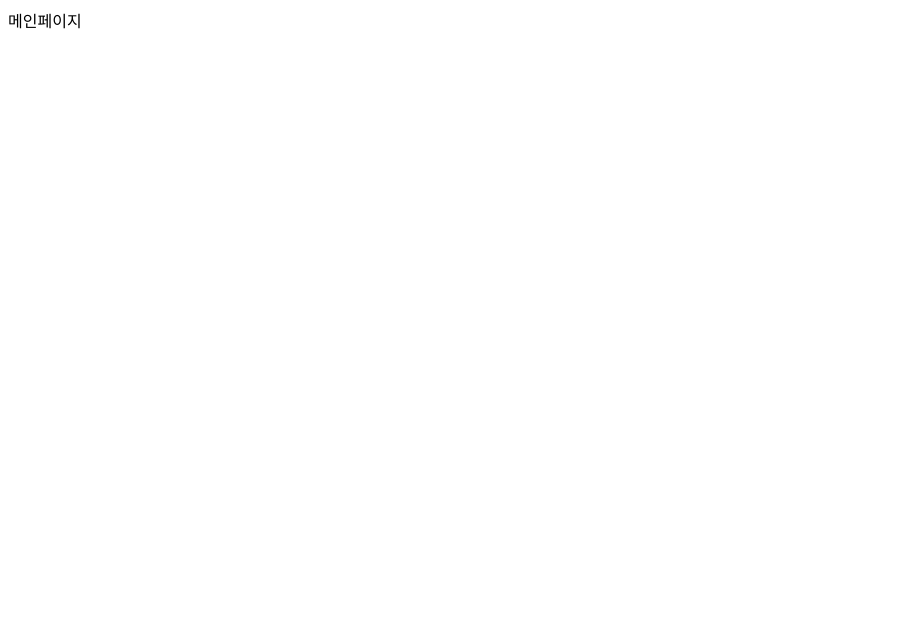
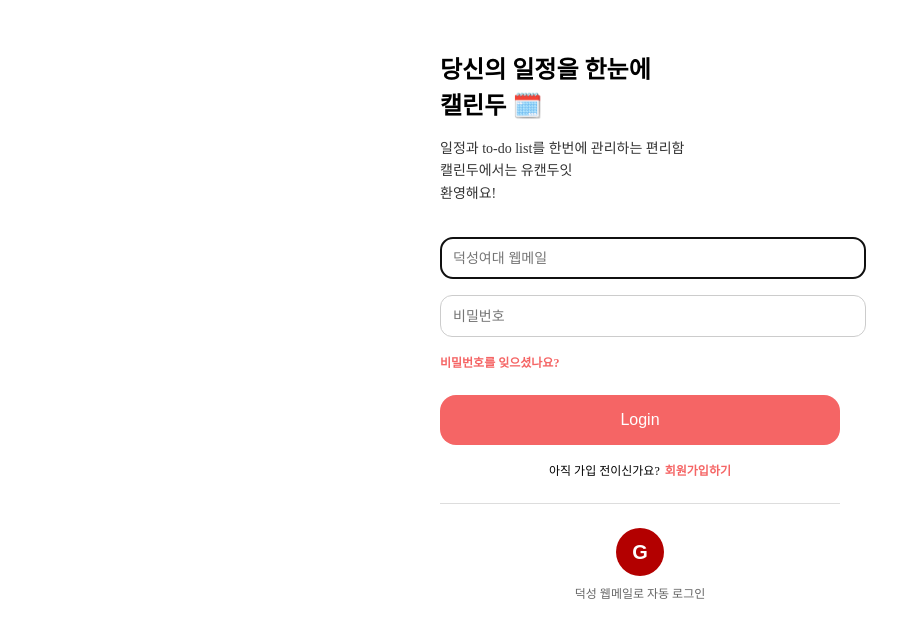
Before and after one commit to dusskdus/calen-do_FE, a React (Create React App) app in the folder calendo-fe/: page / in a window 1280 px wide. Shown: the top 638 px of the page, without its empty margins (0-920 px from the left). Built offline with nearby package versions, Linux system fonts and the light colour scheme.

Commit message:
feat: 첫번째 로그인 화면 구현

```diff
--- a/calendo-fe/package.json
+++ b/calendo-fe/package.json
@@ -6,7 +6,7 @@
     "cra-template": "1.2.0",
     "react": "^19.0.0",
     "react-dom": "^19.0.0",
-    "react-router-dom": "^7.1.3",
+    "react-router-dom": "^7.1.5",
     "react-scripts": "5.0.1"
   },
   "scripts": {
--- a/calendo-fe/src/Routes.js
+++ b/calendo-fe/src/Routes.js
@@ -1,15 +1,18 @@
 import React from "react";
 import { BrowserRouter, Route, Routes } from "react-router-dom";
 
-import Home from "./pages/home/Home";
-
+import Login from "./pages/Login"; // Login 페이지 import
+import WholeSchedule from "./pages/WholeSchedule"; // 로그인 성공 시 이동할 페이지 import
+import Home from "./pages/home/Home"; // 기존 Home 페이지
 
 const Router = () => {
     return (
         <BrowserRouter>
             <div>
                 <Routes>
-                <Route path="/" element={<Home />} />
+                    <Route path="/" element={<Login />} /> {/* 기본 경로는 로그인 페이지 */}
+                    <Route path="/whole-schedule" element={<WholeSchedule />} /> {/* 로그인 성공 시 이동할 페이지 */}
+                    <Route path="/home" element={<Home />} /> {/* 기존 Home 페이지는 /home 경로로 이동 */}
                 </Routes>
             </div>
         </BrowserRouter>
--- /dev/null
+++ b/calendo-fe/src/pages/Login.jsx
@@ -0,0 +1,81 @@
+import React, { useState, useEffect, useRef } from "react";
+import { useNavigate } from "react-router-dom";
+import '../styles/Login.css'; // 스타일 적용
+
+const Login = () => {
+  const navigate = useNavigate();
+  const [email, setEmail] = useState("");
+  const [password, setPassword] = useState("");
+  const [showPassword, setShowPassword] = useState(false); // 비밀번호 보이기/숨기기 상태
+  const emailRef = useRef(null);
+
+  useEffect(() => {
+    emailRef.current.focus(); // 이메일 입력 필드에 자동 포커스
+  }, []);
+
+  const handleLogin = () => {
+    if (email.trim() === "admin" && password.trim() === "1234") {
+      navigate("/whole-schedule"); // 로그인 성공 시 이동
+    } else {
+      alert("아이디 또는 비밀번호가 올바르지 않습니다.");
+    }
+  };
+
+  return (
+    <div className="login-container">
+      <h2 className="login-title">당신의 일정을 한눈에<br />캘린두 🗓️</h2>
+      <p className="login-subtitle">
+        일정과 to-do list를 한번에 관리하는 편리함 <br />
+        캘린두에서는 유캔두잇 <br />
+        환영해요!
+      </p>
+
+      <input
+        ref={emailRef}
+        type="text"
+        placeholder="덕성여대 웹메일"
+        value={email}
+        onChange={(e) => setEmail(e.target.value)}
+        className="login-input"
+      />
+
+      <div className="password-input-container">
+        <input
+          type={showPassword ? "text" : "password"}
+          placeholder="비밀번호"
+          value={password}
+          onChange={(e) => setPassword(e.target.value)}
+          className="login-input"
+        />
+        <span
+          className="toggle-password"
+          onClick={() => setShowPassword(!showPassword)}
+        >
+          {showPassword ? "" : ""}
+        </span>
+      </div>
+
+      <div className="forgot-password">
+        <a href="#">비밀번호를 잊으셨나요?</a>
+      </div>
+
+      <button onClick={handleLogin} className="login-button">
+        Login
+      </button>
+
+      <div className="register-container">
+        <span>아직 가입 전이신가요?</span>
+        <a href="#" className="register-link">
+          회원가입하기
+        </a>
+      </div>
+
+      <hr className="divider" />
+
+      <button className="google-login-button">G</button>
+      <p className="google-login-text">덕성 웹메일로 자동 로그인</p>
+    </div>
+  );
+};
+
+export default Login;
--- /dev/null
+++ b/calendo-fe/src/pages/WholeSchedule.jsx
@@ -0,0 +1,19 @@
+import React from "react";
+
+const WholeSchedule = () => {
+  return (
+    <div style={styles.container}>
+      <h1>📅 전체 일정 페이지</h1>
+      <p>로그인에 성공하셨습니다! 여기에 일정을 표시하세요.</p>
+    </div>
+  );
+};
+
+const styles = {
+  container: {
+    textAlign: "center",
+    marginTop: "50px",
+  }
+};
+
+export default WholeSchedule;
--- /dev/null
+++ b/calendo-fe/src/styles/Login.css
@@ -0,0 +1,112 @@
+.login-container {
+  max-width: 400px;
+  margin: 0 auto;
+  padding: 24px;
+  text-align: left;
+}
+
+.login-title {
+  font-size: 24px;
+  font-weight: bold;
+  margin-bottom: 12px;
+  line-height: 1.5;
+}
+
+.login-subtitle {
+  font-size: 14px;
+  color: #333;
+  margin-bottom: 32px;
+  line-height: 1.6;
+}
+
+.login-input {
+  width: 100%;
+  padding: 12px;
+  margin-bottom: 16px;
+  border-radius: 12px; /* 둥근 모서리 */
+  border: 1px solid #ccc;
+  font-size: 14px;
+}
+
+.password-input-container {
+  position: relative;
+}
+
+.toggle-password {
+  position: absolute;
+  right: 12px;
+  top: 50%;
+  transform: translateY(-50%);
+  cursor: pointer;
+  font-size: 18px;
+}
+
+.forgot-password {
+  text-align: left;
+  margin-bottom: 24px;
+}
+
+.forgot-password a {
+  font-size: 12px;
+  color: #F56565;
+  font-weight: bold;
+  text-decoration: none;
+}
+
+.login-button {
+  width: 100%;
+  padding: 16px;
+  background-color: #F56565; /* 연한 빨강색 */
+  color: #fff;
+  border: none;
+  border-radius: 16px; /* 더 둥글게 */
+  font-size: 16px;
+  cursor: pointer;
+  transition: background-color 0.3s;
+  text-align: center; /* 버튼 텍스트 중앙 정렬 */
+}
+
+.login-button:hover {
+  background-color: #e55353; /* hover 효과 */
+}
+
+.register-container {
+  margin-top: 16px;
+  font-size: 12px;
+  text-align: center;
+}
+
+.register-link {
+  margin-left: 5px;
+  color: #F56565;
+  font-weight: bold;
+  text-decoration: none;
+}
+
+.divider {
+  margin: 24px 0;
+  border: none;
+  height: 1px;
+  background-color: #ddd;
+}
+
+.google-login-button {
+  background-color: #b30000; /* 진한 빨강 */
+  color: #fff;
+  border: none;
+  border-radius: 50%;
+  width: 48px;
+  height: 48px;
+  font-size: 20px;
+  font-weight: bold;
+  cursor: pointer;
+  display: block;
+  margin: 0 auto; /* Google 로그인 버튼 중앙 정렬 */
+}
+
+.google-login-text {
+  font-size: 12px;
+  color: #666;
+  margin-top: 8px;
+  text-align: center; /* Google 로그인 텍스트 중앙 정렬 */
+}
```
Also changed, not shown: 1 other file (tests, documents, lock files or other folders). Lines whose indentation alone changed are shown as unchanged.
